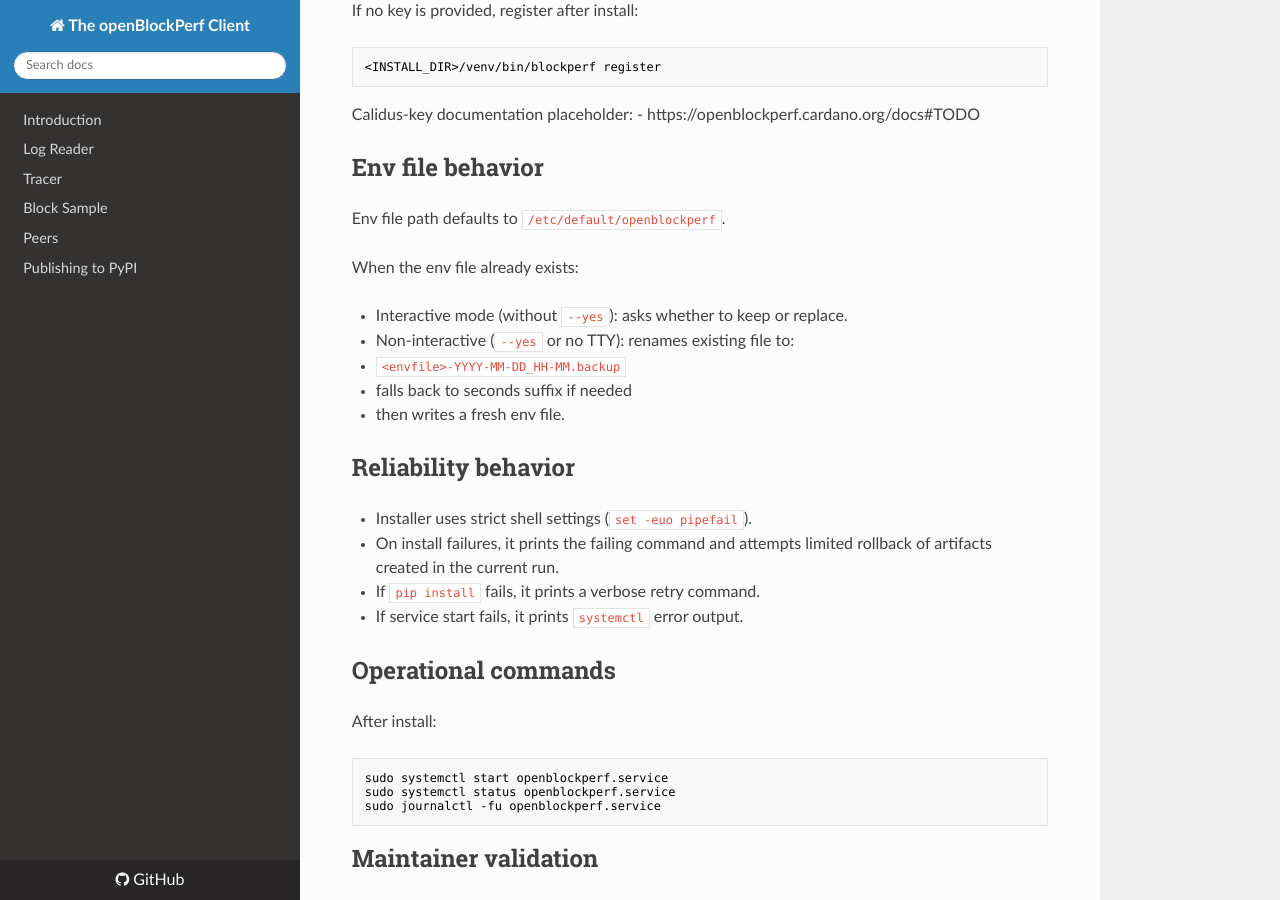
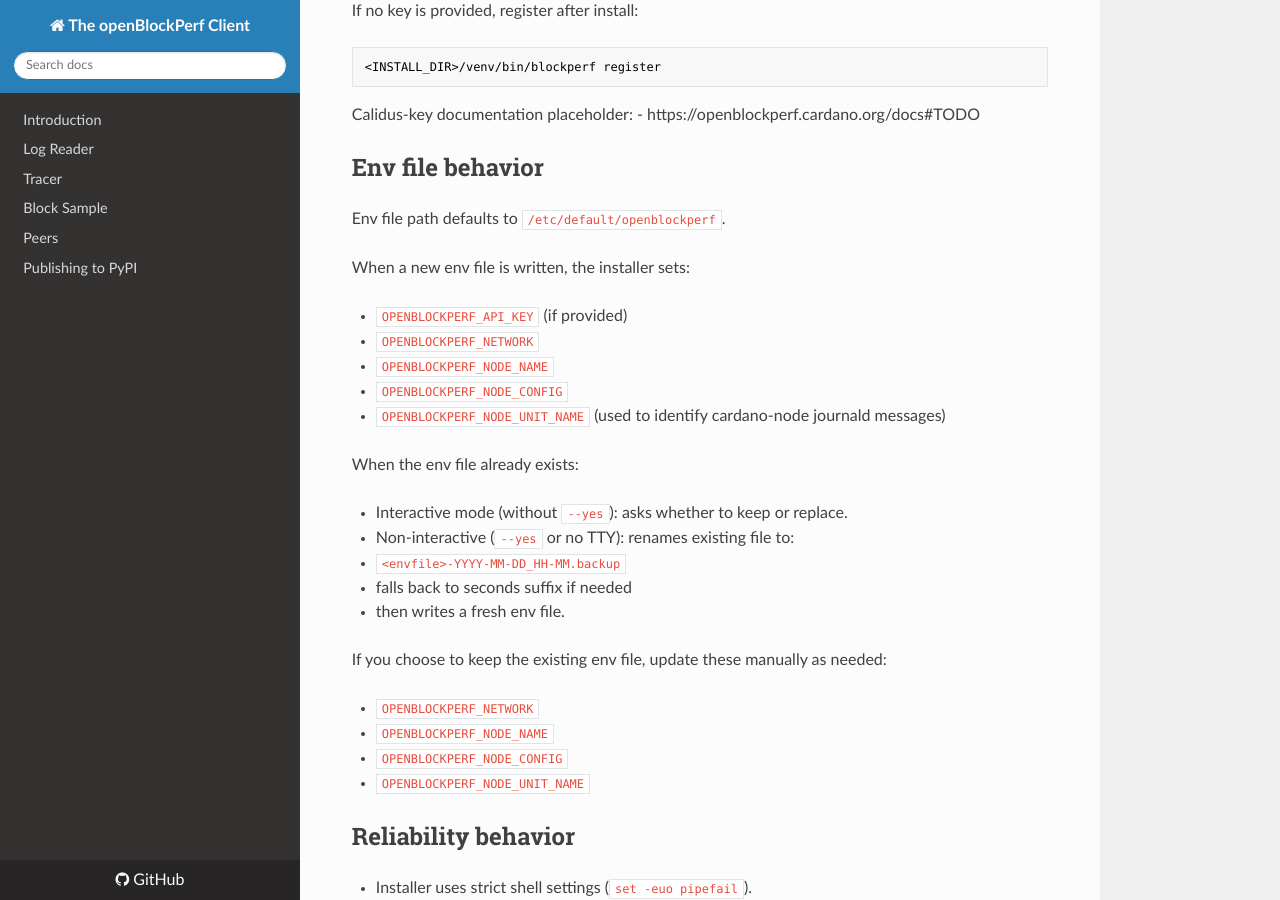
Before and after one commit to cardano-foundation/openblockperf, an MkDocs documentation site: the page built from docs/blockperf-install.md, in a window 1280 px wide and 900 px high, scrolled down 1113 px. Built offline with MkDocs 1.6.1, drawn with Linux system fonts in a browser that asks for light colours; nearby versions of some CDN libraries.

Commit message:
add unit name variable

```diff
--- a/docs/blockperf-install.md
+++ b/docs/blockperf-install.md
@@ -53,6 +53,14 @@
 
 Env file path defaults to `/etc/default/openblockperf`.
 
+When a new env file is written, the installer sets:
+
+- `OPENBLOCKPERF_API_KEY` (if provided)
+- `OPENBLOCKPERF_NETWORK`
+- `OPENBLOCKPERF_NODE_NAME`
+- `OPENBLOCKPERF_NODE_CONFIG`
+- `OPENBLOCKPERF_NODE_UNIT_NAME` (used to identify cardano-node journald messages)
+
 When the env file already exists:
 
 - Interactive mode (without `--yes`): asks whether to keep or replace.
@@ -60,6 +68,13 @@
   - `<envfile>-YYYY-MM-DD_HH-MM.backup`
   - falls back to seconds suffix if needed
   - then writes a fresh env file.
+
+If you choose to keep the existing env file, update these manually as needed:
+
+- `OPENBLOCKPERF_NETWORK`
+- `OPENBLOCKPERF_NODE_NAME`
+- `OPENBLOCKPERF_NODE_CONFIG`
+- `OPENBLOCKPERF_NODE_UNIT_NAME`
 
 ## Reliability behavior
 
```
Also changed, not shown: 1 other file.
